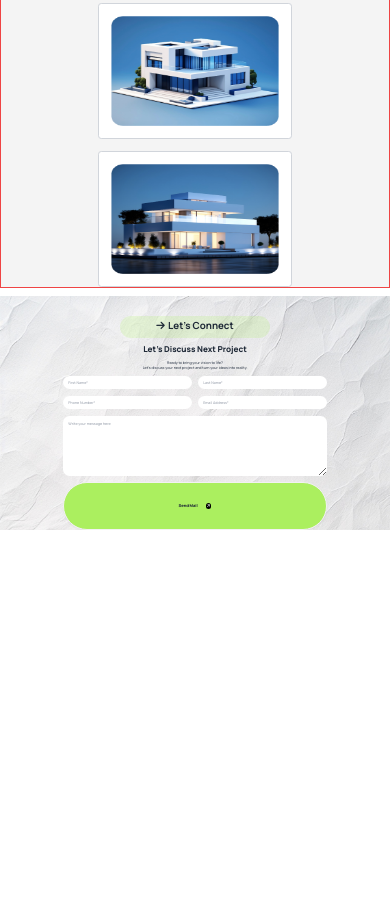
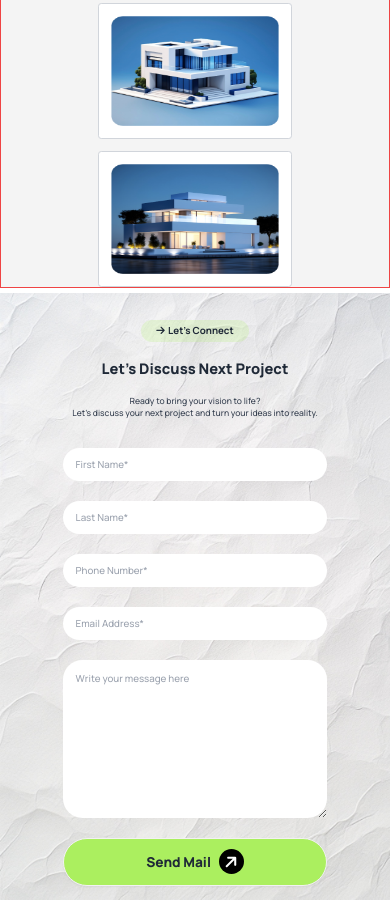
Before and after one commit to prayash231/B10-Assignment-03, a plain HTML site: page index.html in a window 390 px wide. Shown: the part 3396-4296 px from the top of the page. Before the commit the page ends 3926 px from the top, so only its background shows below. Drawn offline with nearby package versions, Linux system fonts and the light colour scheme.

Commit message:
form section responsive for mobile devices

```diff
--- a/index.html
+++ b/index.html
@@ -264,39 +264,32 @@
           </div>
         </div>
         <!-- form section -->
-        <div class="bg-[url('./assets/bg.jpg')] bg-cover bg-no-repeat bg-opacity-20 lg:min-h-[70vh]
-        xl:min-h-[90vh] 2xl:min-h-screen mt-2
-        lg:mt-0 flow-root">
-          <div class="mt-[5vw] w-[90vw] mx-auto space-y-[1.25vw]">
-            <button class="block mx-auto w-[38.341vw] h-[5.634vw] lg:w-[8.594vw] lg:h-[1.875vw]
+        <div class="bg-[url('./assets/bg.jpg')] bg-cover bg-no-repeat bg-opacity-20
+        lg:min-h-[70vh] xl:min-h-[90vh] 2xl:min-h-screen mt-[1.252vw] lg:mt-0 flow-root">
+          <div class="mt-[7vw] lg:mt-[5vw] w-[90vw] mx-auto space-y-[3.878vw] lg:space-y-[1.25vw]">
+            <button class="block mx-auto w-[27.822vw] h-[5.634vw] lg:w-[8.594vw] lg:h-[1.875vw]
             space-x-[0.313vw] bg-pastel_green bg-opacity-20 rounded-full text-[2.504vw] lg:text-[0.833vw] font-bold">
               <i class="fa-solid fa-arrow-right"></i>
               <a>Let's Connect</a>
             </button>
-            <h3 class="text-[2.083vw] font-extrabold text-center">Let's Discuss Next Project</h3>
-            <p class="text-[0.938vw] font-medium text-center text-gray-700">Ready to bring your vision to life? <br> Let's discuss your next project and turn your ideas into reality.</p>
+            <h3 class="text-[3.756vw] lg:text-[2.083vw] font-extrabold text-center">Let's Discuss Next Project</h3>
+            <p class="text-[2.191vw] lg:text-[0.938vw] font-medium text-center text-gray-700">Ready to bring your vision to life? <br> Let's discuss your next project and turn your ideas into reality.</p>
             <form>
-              <div class="grid grid-cols-2 justify-items-center gap-[1.667vw] w-9/12 mx-auto">
-                <input type="text" placeholder="First Name*" class="w-full h-[3.5vw] rounded-full
-                text-[0.938vw] font-medium pl-[1.25vw]">
-                <input type="text" placeholder="Last Name*" class="w-full h-[3.5vw] rounded-full
-                text-[0.938vw] font-medium pl-[1.25vw]">
+              <div class="pt-[3.13vw] lg:pt-0 grid grid-cols-1 lg:grid-cols-2 justify-items-center
+              gap-y-[5vw] lg:gap-[1.667vw] w-9/12 mx-auto">
+                <input type="text" placeholder="First Name*" class="w-full h-[8.607vw] lg:h-[3.5vw] rounded-full text-[2.504vw] lg:text-[0.938vw] font-medium pl-[3.13vw] lg:pl-[1.25vw] col-span-2 lg:col-auto">
+                <input type="text" placeholder="Last Name*" class="w-full h-[8.607vw] lg:h-[3.5vw] rounded-full text-[2.504vw] lg:text-[0.938vw] font-medium pl-[3.13vw] lg:pl-[1.25vw]
+                col-span-2 lg:col-auto">
                 <input type="tel" name="phoneNumber" id="phoneNumber" placeholder="Phone Number*"
-                class="w-full h-[3.5vw] rounded-full text-[0.938vw] font-medium pl-[1.25vw]">
+                class="w-full h-[8.607vw] lg:h-[3.5vw] rounded-full text-[2.504vw] lg:text-[0.938vw] font-medium pl-[3.13vw] lg:pl-[1.25vw] col-span-2 lg:col-auto">
                 <input type="email" name="emailId" id="emailID" placeholder="Email Address*"
-                class="w-full h-[3.5vw] rounded-full text-[0.938vw] font-medium pl-[1.25vw]">
+                class="w-full h-[8.607vw] lg:h-[3.5vw] rounded-full text-[2.504vw] lg:text-[0.938vw] font-medium pl-[3.13vw] lg:pl-[1.25vw]">
                 <textarea rows="10" placeholder="Write your message here" class="w-full col-span-2
-                text-[0.938vw] font-medium rounded-[1.667vw] pl-[1.25vw] pt-[1.25vw]"></textarea>
-                <!-- <a class="btn bg-pastel_green rounded-full w-full h-[2.917vw] col-span-2 ">
-                  <p class="lg:text-base xl:text-lg font-extrabold">Send Mail</p>
-                  <div class="lg:w-6 lg:h-6 xl:w-7 xl:h-7 text-center rounded-full bg-black pb-0.5">
-                    <i class="fa-solid fa-arrow-right -rotate-45 text-white lg:text-base xl:text-lg"></i>
-                  </div>
-                </a> -->
-                <div class="btn bg-pastel_green rounded-full w-full h-[2.917vw] col-span-2 flex items-center">
-                  <p class="text-[1.042vw] font-extrabold">Send Mail</p>
-                  <div class="w-[1.458vw] h-[1.458vw] rounded-full bg-black flex items-center justify-center">
-                  <i class="fa-solid fa-arrow-right -rotate-45 text-white text-[1.042vw] font-extrabold"></i>
+                text-[2.504vw] lg:text-[0.938vw] font-medium rounded-[5.008vw] lg:rounded-[1.667vw] pl-[3.13vw] pt-[3.13vw] lg:pl-[1.25vw] lg:pt-[1.25vw]"></textarea>
+                <div class="btn bg-pastel_green rounded-full w-full h-[10.764vw] lg:h-[3.6vw] col-span-2 flex items-center mb-[3.756vw] lg:mb-0">
+                  <p class="text-[3.5vw] lg:text-[1.3vw] font-extrabold">Send Mail</p>
+                  <div class="w-[6.382vw] h-[6.382vw] lg:w-[2vw] lg:h-[2vw] rounded-full bg-black flex items-center justify-center">
+                  <i class="fa-solid fa-arrow-right -rotate-45 text-white text-[4.13vw] lg:text-[1.5vw]"></i>
                   </div>
                 </div>
               </div>
```
